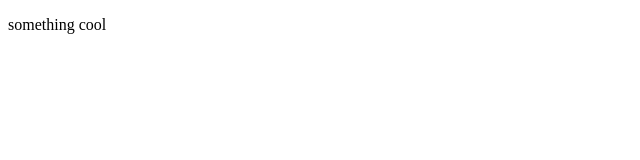
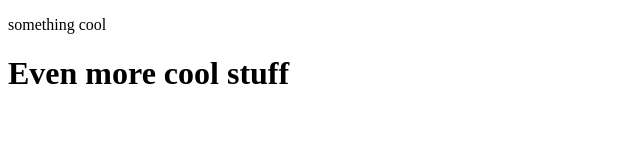
Before and after one commit to Skulsta/GitTest, a plain HTML site: page index.html in a window 1280 px wide. Shown: the whole page, without its empty margins (0-640 px from the left). Drawn offline with Linux system fonts and the light colour scheme.

Commit message:
Makes sense

```diff
--- a/index.html
+++ b/index.html
@@ -11,6 +11,6 @@
 
 <body>
 	<p> something cool </p>
-
+	<h1> Even more cool stuff <h1>
 </body>
 </html>
```
